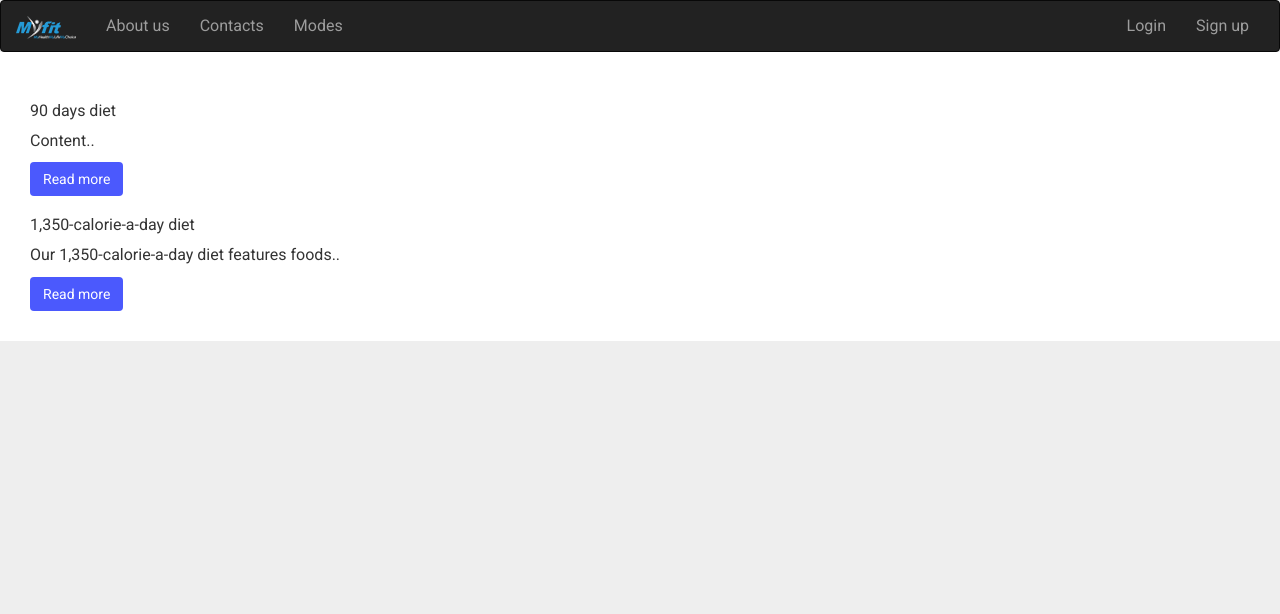
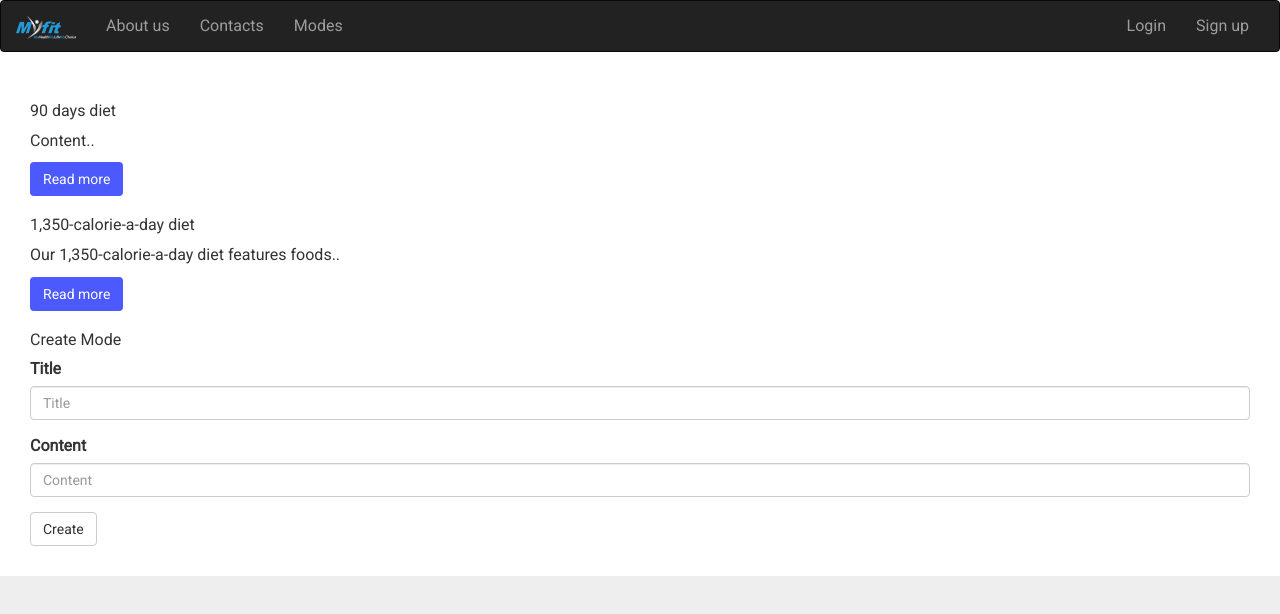
Before and after one commit to rosiiinka/MyFit, a React (Create React App) app in the folder MyFit/: page /modes in a window 1280 px wide. Shown: the top 614 px of the page. Built offline with nearby package versions, Linux system fonts and the light colour scheme; what flux would draw is missing.

Commit message:
createMode

```diff
--- /dev/null
+++ b/MyFit/src/components/modes/CreateMode.js
@@ -0,0 +1,84 @@
+import React, {Component} from 'react'
+import toastr from 'toastr'
+import InputText from '../common/InputText'
+import UserActions from '../../actions/UserActions'
+
+
+class CreateMode extends Component {
+    constructor(props) {
+        super(props)
+        this.state = {
+            mode: {
+                title: '',
+                content: ''
+            },
+            error: ''
+        }
+
+        this.handleChange = this.handleChange.bind(this)
+        this.createMode = this.createMode.bind(this)
+    }
+
+    handleChange(event){
+        event.preventDefault()
+        let target = event.target
+        let field = target.name
+        let value = target.value
+
+        let mode = this.state.mode
+
+        mode[field] = value
+        this.setState({
+            mode: mode
+        })
+    }
+
+    createMode(event){
+        event.preventDefault()
+
+        if (!this.validateMode()){
+            return
+        }
+
+        toastr.success("You've successfully created a mode!")
+
+        UserActions.createMode(this.state.mode)
+    }
+    validateMode(){
+        let mode = this.state.mode
+        let formIsValid = true
+
+
+        if (!mode.title || mode.title.length < 3) {
+            this.setState({
+                error: 'Title should be at least 3 symbols'
+            })
+            formIsValid = false
+        }
+        if (!mode.content || mode.content.length < 20) {
+            this.setState({
+                error: 'Content should be at least 20 symbols'
+            })
+            formIsValid = false
+        }
+        return formIsValid
+    }
+
+    render() {
+        return (
+            <div>
+                { this.state.error !== '' ? <h1 id="error">{ this.state.error }</h1> : false }
+                <form>
+                    <InputText name='title' placeholder='Title' handleChange={this.handleChange.bind(this)}
+                               value={this.state.mode.title}/>
+                    <InputText name='content' placeholder='Content' handleChange={this.handleChange.bind(this)}
+                               value={this.state.mode.content}/>
+                    <input type='submit' onClick={this.createMode.bind(this)} value='Create'
+                           className='btn btn-default'/>
+                </form>
+            </div>
+
+        )
+    }
+}
+export default CreateMode
--- a/MyFit/src/components/modes/ModePage.js
+++ b/MyFit/src/components/modes/ModePage.js
@@ -1,4 +1,5 @@
 import React, {Component} from 'react'
+import UserStore from '../../stores/UserStore'
 
 class ModePage extends Component {
     constructor(props) {
@@ -30,6 +31,8 @@ class ModePage extends Component {
                     <h2>{ mode.title }</h2>
                     <p>{ mode.content }</p>
                 </article>
+
+
             </div>
         );
     }
--- a/MyFit/src/components/modes/ModesPage.js
+++ b/MyFit/src/components/modes/ModesPage.js
@@ -1,4 +1,5 @@
 import React, {Component} from 'react'
+import CreateMode from './CreateMode'
 
 import Mode from './Mode'
 
@@ -10,6 +11,10 @@ class ModesPage extends Component {
                 <Mode heading="1,350-calorie-a-day diet"
                 content="Our 1,350-calorie-a-day diet features foods.."
                 id="2" />
+                <div>
+                    <h1>Create Mode</h1>
+                    <CreateMode {...this.props}/>
+                </div>
             </div>
         );
     }
--- a/MyFit/src/stores/UserStore.js
+++ b/MyFit/src/stores/UserStore.js
@@ -32,6 +32,11 @@ class UserStore extends EventEmitter {
         .createNote(note)
         .then(note => this.emit(this.eventTypes.CREATE_NOTE, note))
     }
+    createMode(mode) {
+        UserData
+            .createMode(mode)
+            .then(mode => this.emit(this.eventTypes.CREATE_MODE, mode))
+    }
 
     handleAction (action) {
         switch (action.type) {
@@ -55,6 +60,10 @@ class UserStore extends EventEmitter {
                 this.createNote(action.note)
                 break
             }
+            case 'CREATE_MODE': {
+                this.createMode(action.mode)
+                break
+            }
             default: break
         }
     }
@@ -68,7 +77,8 @@ userStore.eventTypes = {
     SET_USER: 'user_set',
     LOGOUT_USER: 'user_logout',
     GET_USER: 'user_get',
-    CREATE_NOTE: 'note_create'
+    CREATE_NOTE: 'note_create',
+    CREATE_MODE: 'mode_create'
 }
 
 dispatcher.register(userStore.handleAction.bind(userStore))
```
Also changed, not shown: MyFit/src/components/modes/ModeForm.js (deleted, +0 -65 lines).
